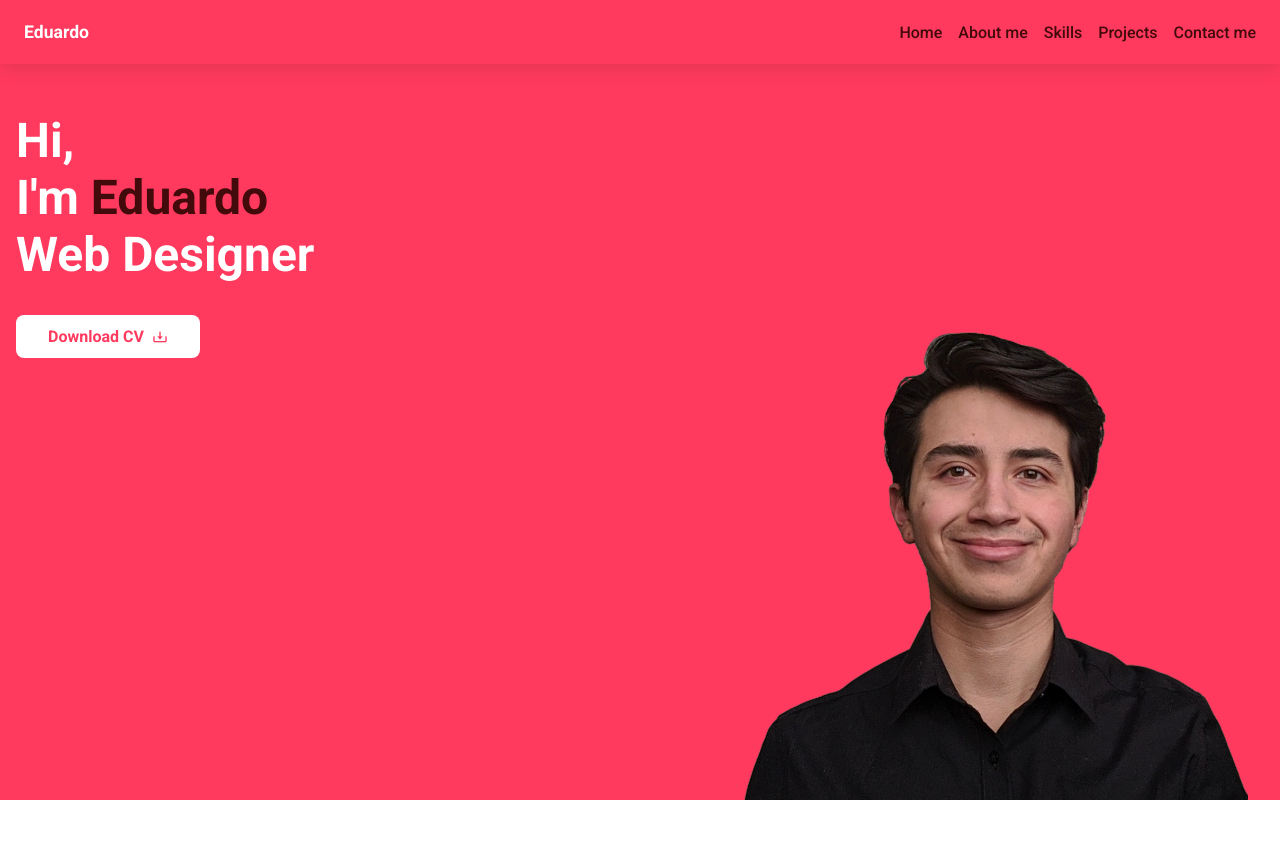
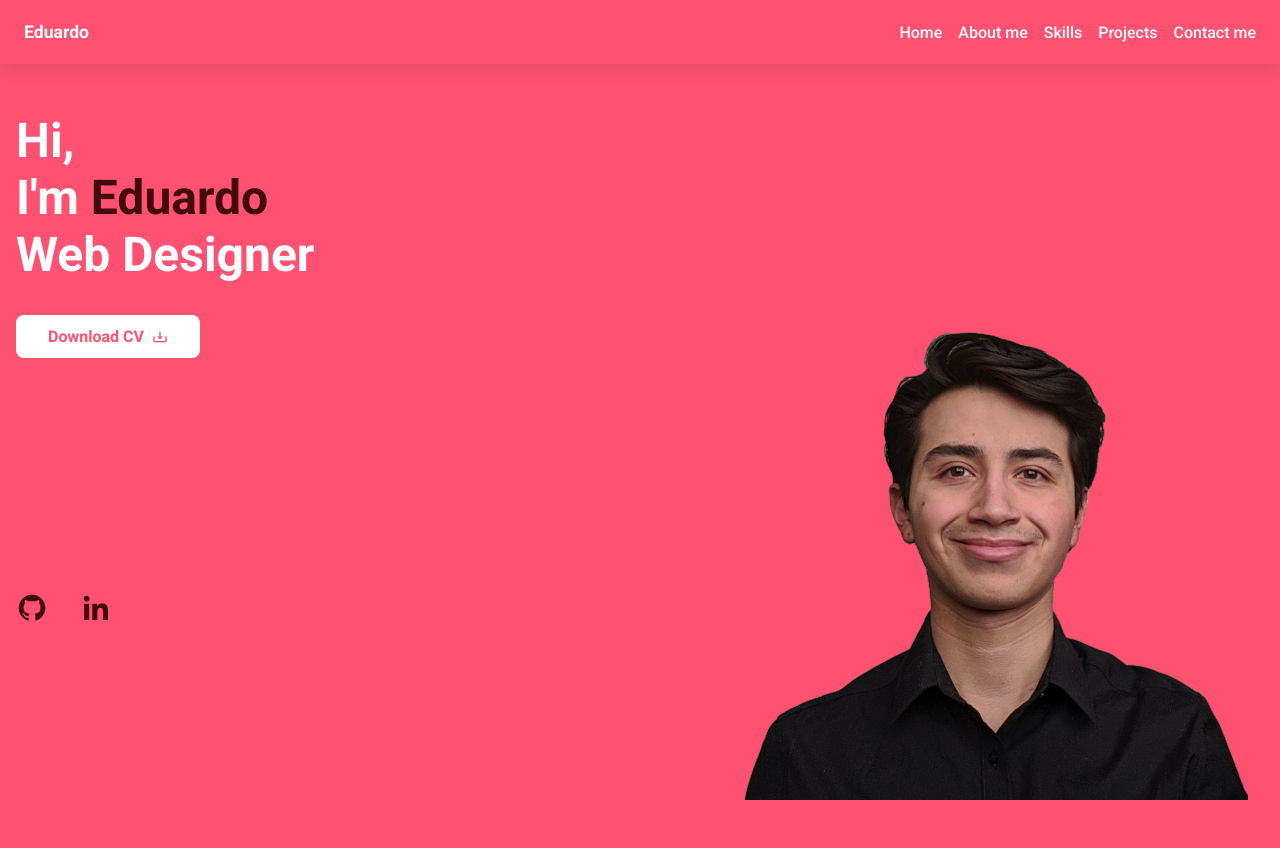
Before and after one commit to eduardordl97/porfolio, a plain HTML site: page index.html in a window 1280 px wide. Shown: the top 851 px of the page. Drawn offline with nearby package versions, Linux system fonts and the light colour scheme.

Commit message:
Prueba calc

```diff
--- a/assets/css/styles.css
+++ b/assets/css/styles.css
@@ -7,7 +7,7 @@
 }
 /*---------------COLORES----------------*/
 :root{
-    --first-color: #ff3a5e;
+    --first-color: #ff5171;
     --second-color:#420a0a;
     --white:#fff;
 
@@ -118,10 +118,6 @@ img{
     display: grid;
     grid-template-columns: repeat(3, 1fr);
     grid-template-rows: repeat(3, 1fr);
-    grid-template-areas:
-      'home_data home_data home_data home_data '
-      'home_data home_data home_data home_data '
-      'home_social home_img home_img home_img';
     grid-gap: 1rem;
     background-color:var(--first-color);
     padding: 0 1rem;
@@ -213,7 +209,7 @@ img{
 /*home data*/
 .home{
 
-    height: calc(100vh - 3rem);
+    height: 100vh;
     row-gap: 1rem;
 }
 .home_up{
@@ -242,6 +238,10 @@ img{
 
 /*home social icons*/
 .home_social{
+    grid-column: 1/2;
+    grid-row: 3/4;
+}
+.home_social_div{
     display:flex;
     flex-direction: column;
 }
@@ -427,6 +427,9 @@ img{
       padding-top: 4rem;
       padding-bottom: 3rem;
     }
+    .section-title::after{
+        background-color: var(--second-color);
+    }
     .section-title{
       margin-bottom: var(--mb-6);
       margin-top: 1rem;
@@ -434,6 +437,7 @@ img{
     .section-title::after{
       width: 80px;
       top: 3rem;
+
     }
 
     .nav{
@@ -451,7 +455,7 @@ img{
       display: none;
     }
     .nav_link{
-        color: var(--second-color);
+        color: var(--white);
     }
 
     .home_data{
@@ -463,11 +467,12 @@ img{
     }
     .home_social{
         grid-column: 1/2;
-        grid-row: 1/3;
-        padding-top: 0;
-        padding-bottom: 2.5rem;
+        grid-row: 3/4;
+
+
+    }
+    .home_social_div{
         flex-direction: row;
-        align-self: flex-end;
     }
     .home_social-icon{
         margin-bottom: 0;
--- a/index.html
+++ b/index.html
@@ -45,6 +45,10 @@
             </div>
 
             <div class="home_social">
+                <div class="home_social_div">
+                    <a href="" class="home_social-icon"><i class='bx bxl-github'></i></a>
+                    <a href="" class="home_social-icon"><i class='bx bxl-linkedin'></i></a>
+                </div>
             </div>
 
             <div class="home_img">
```
